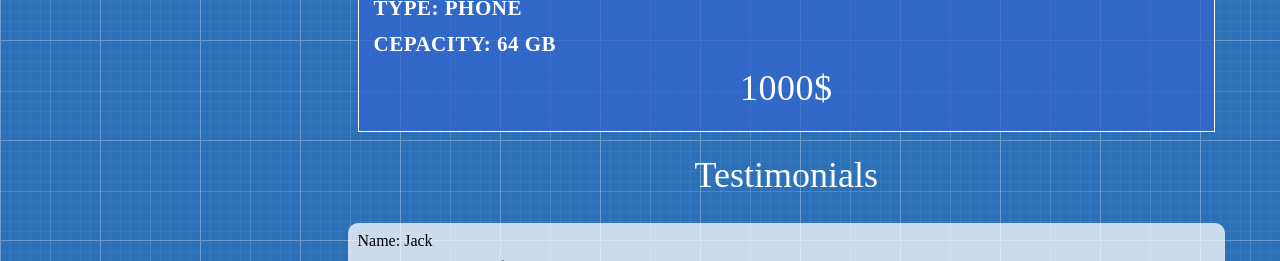
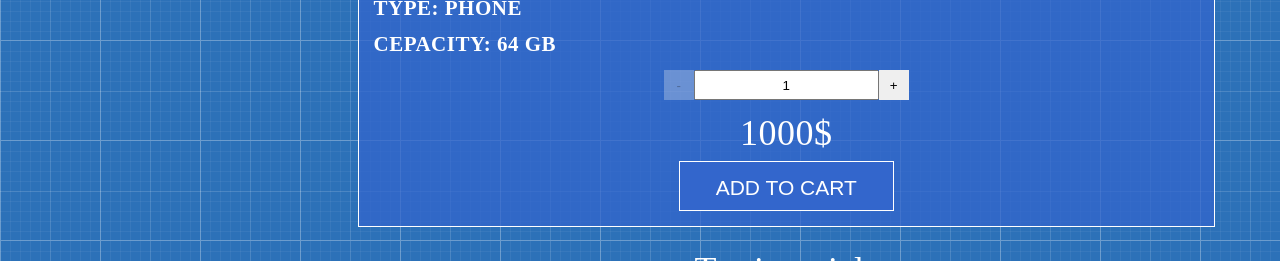
Before and after one commit to HelenPetrovska/shop-project-on-react, a React (Create React App) app: page /products/1 in a window 1280 px wide. Shown: the part 660-921 px from the top of the page. Built offline with nearby package versions, Linux system fonts and the light colour scheme.

Commit message:
add Quantity and AddToCard to ProductItem

```diff
--- a/src/App/Main/ProductPage/ProductItem.js
+++ b/src/App/Main/ProductPage/ProductItem.js
@@ -16,7 +16,7 @@ const ProductItem = ({
     isLiked,
     productsInCart,
     addProductToCart,
-    productCount,
+    productCount=1,
     onDecrementClick,
     onIncrementClick
 }) => {
@@ -40,17 +40,18 @@ const ProductItem = ({
 
                 <div className="product-features">Type: {productsObject[id].type}</div>
                 <div className="product-features">Cepacity: {productsObject[id].cepacity} Gb</div>
-                {/* <Quantity
-                    productCount={this.state.productCount}
-                    onDecrementClick={this.onDecrementClick}
-                    onIncrementClick={this.onIncrementClick}
+                <Quantity
+                    id={productsObject[id].id}
+                    productCount={productCount}
+                    onDecrementClick={onDecrementClick}
+                    onIncrementClick={onIncrementClick}
                     minCount={1}
-                /> */}
+                />
                 <div className="product-price">{productsObject[id].price}$</div>
-                {/* <button
+                <button
                     className="btn-add-to-cart"
-                    onClick={()=> addProductToCart(id,this.state.productCount)}
-                >Add to cart</button> */}
+                    onClick={()=> addProductToCart(productsObject[id].id,productCount)}
+                >Add to cart</button>
             </div>
 
             {/* <div
@@ -66,6 +67,7 @@ const ProductItem = ({
 const mapState = (state,{id}) => ({
     isLiked:state.productsLikeState[id],
     productsInCart:state.productsInCart[id],
+    productCount:state.productCount[id]
 })
 
 const mapDispatch = dispatch => ({
@@ -81,7 +83,15 @@ const mapDispatch = dispatch => ({
         type:"ADD_PRODUCT_TO_CART",
         id,
         count,
-    })
+    }),
+    onIncrementClick:(id) => dispatch({
+        type:"INCREMENT_COUNT",
+        id
+    }),
+    onDecrementClick:(id) => dispatch({
+        type:"DECREMENT_COUNT",
+        id
+    }),
 })
 
 export default connect(
```
